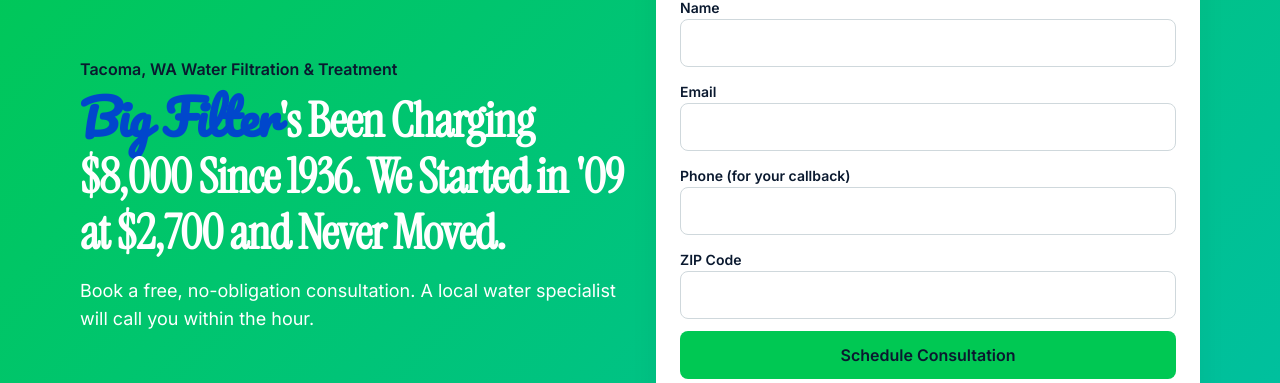
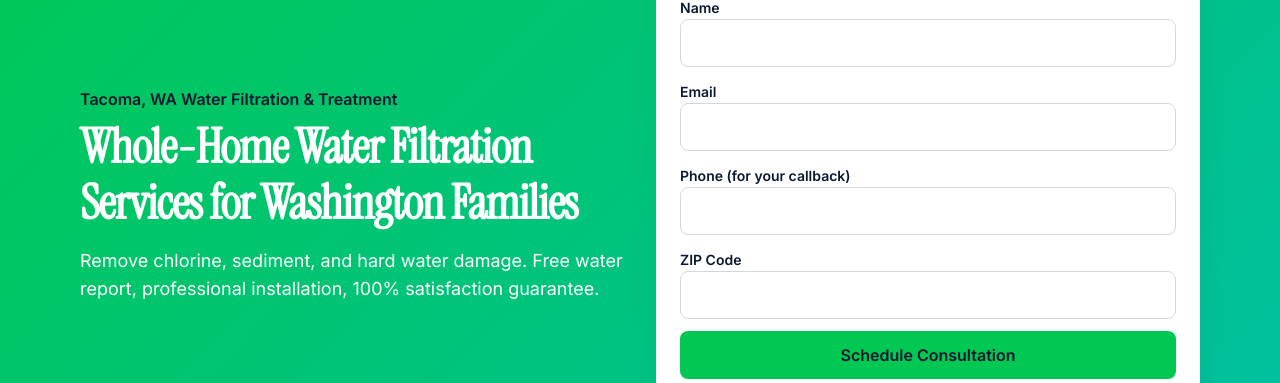
Before and after one commit to pepdek/USWaterPros, a Next.js app: page / in a window 1280 px wide. Shown: the part 242-625 px from the top of the page. Built offline with nearby package versions, Linux system fonts and the light colour scheme; no server answers.

Commit message:
Update home H1 and subheadline; drop unused Pacifico font
Co-Authored-By: Claude Sonnet 5.5 <noreply@anthropic.com>

```diff
--- a/app/layout.tsx
+++ b/app/layout.tsx
@@ -1,12 +1,11 @@
 import type { Metadata } from 'next';
 import Script from 'next/script';
-import { Instrument_Serif, Inter, Pacifico } from 'next/font/google';
+import { Instrument_Serif, Inter } from 'next/font/google';
 import './globals.css';
 import Footer from '@/components/Footer';
 import Header from '@/components/Header';
 
 const serif = Instrument_Serif({ subsets: ['latin'], weight: '400', variable: '--font-serif' });
-const big = Pacifico({ subsets: ['latin'], weight: '400', variable: '--font-big' });
 const sans = Inter({ subsets: ['latin'], weight: ['400', '600', '700'], variable: '--font-sans' });
 
 export const metadata: Metadata = {
@@ -20,7 +19,7 @@ const PH = process.env.NEXT_PUBLIC_POSTHOG_KEY;
 
 export default function RootLayout({ children }: { children: React.ReactNode }) {
   return (
-    <html lang="en" className={`${serif.variable} ${sans.variable} ${big.variable}`}>
+    <html lang="en" className={`${serif.variable} ${sans.variable}`}>
       <body className="font-sans">
         <Header />
         {children}
--- a/components/HeroSection.tsx
+++ b/components/HeroSection.tsx
@@ -6,8 +6,8 @@ export default function HeroSection() {
       <div id="quote" className="mx-auto max-w-6xl px-4 py-10 md:py-20 grid gap-8 md:grid-cols-2 md:items-center">
         <div>
           <p className="text-navy font-semibold">Tacoma, WA Water Filtration &amp; Treatment</p>
-          <h1 className="!text-white mt-2"><span style={{ fontFamily: 'var(--font-big)', color: '#0047CC' }}>Big Filter</span>'s Been Charging $8,000 Since 1936. We Started in '09 at $2,700 and Never Moved.</h1>
-          <p className="mt-4 text-white md:text-lg">Book a free, no-obligation consultation. A local water specialist will call you within the hour.</p>
+          <h1 className="!text-white mt-2">Whole-Home Water Filtration Services for Washington Families</h1>
+          <p className="mt-4 text-white md:text-lg">Remove chlorine, sediment, and hard water damage. Free water report, professional installation, 100% satisfaction guarantee.</p>
         </div>
         <LeadForm service="whole-home-water-filtration" />
       </div>
```
Also changed, not shown: 1 other file (tests, documents, lock files or other folders).
